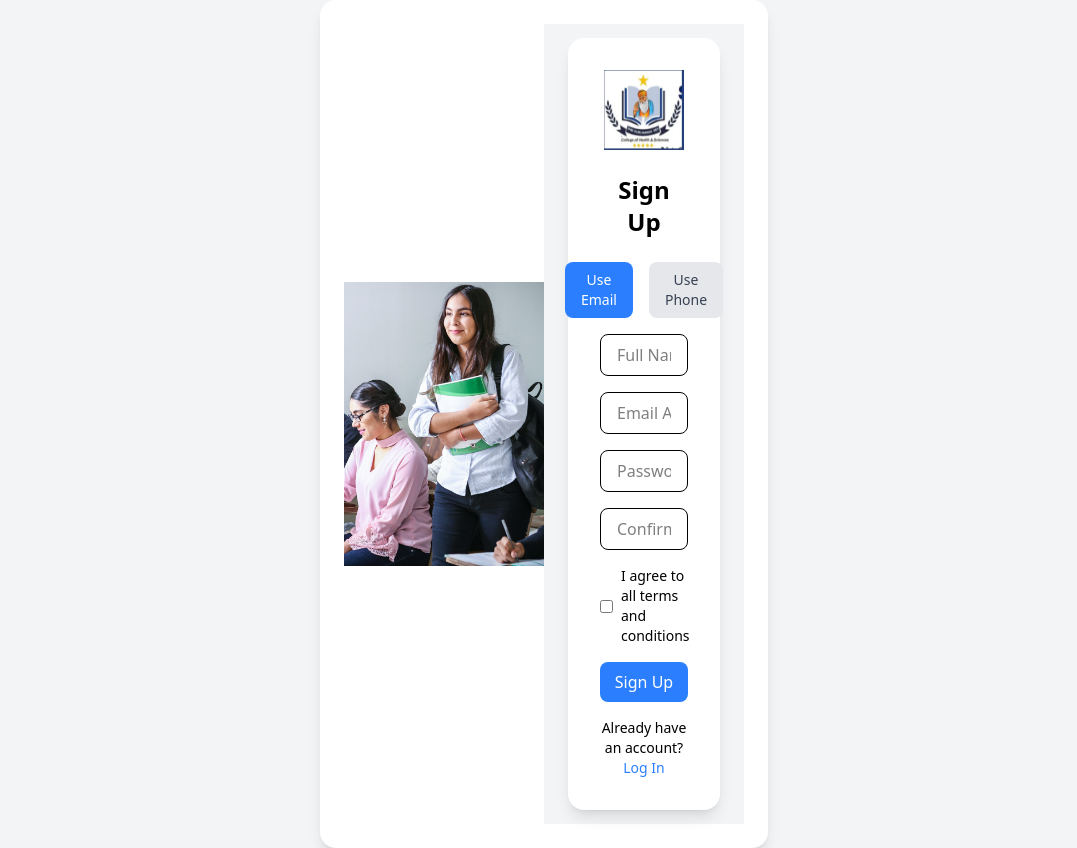
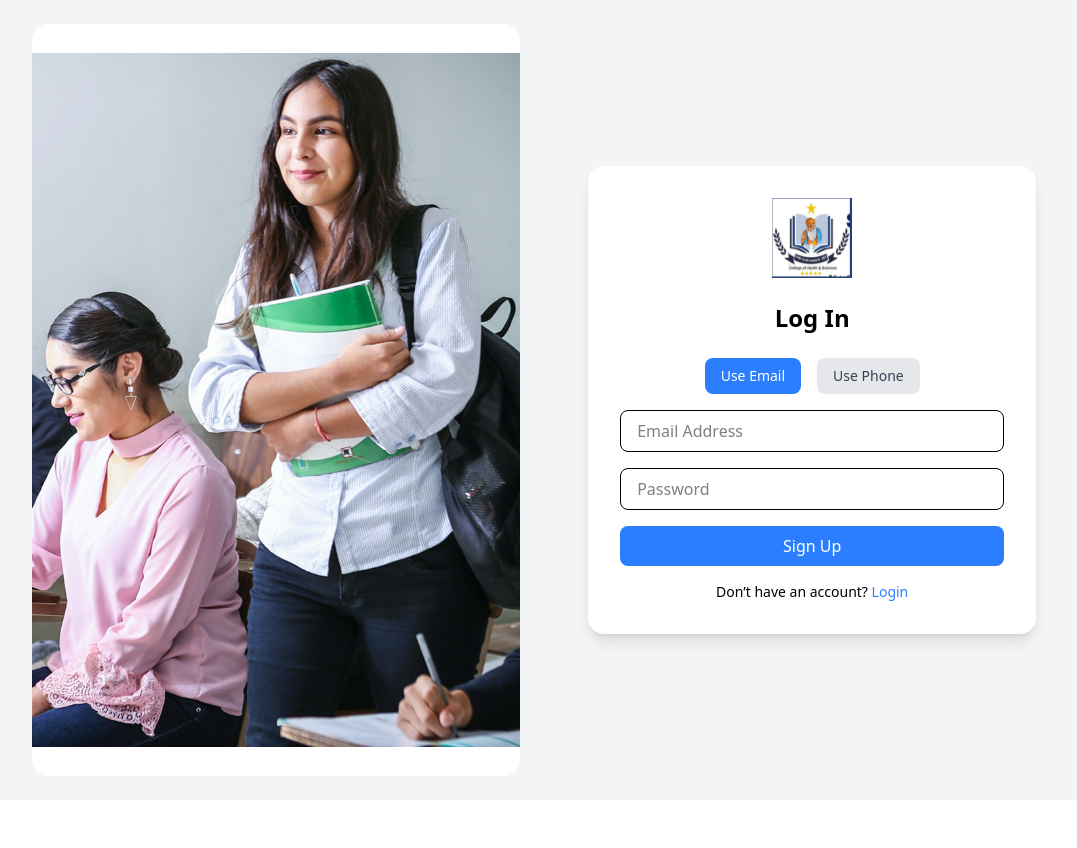
Before and after one commit to krish3239/college-frontend, a React (Vite) app in the folder college/: page /register in a window 1280 px wide. Shown: the whole page, without its empty margins (96-1173 px from the left). After the commit the page ends 800 px from the top, so only its background shows below. Built offline with nearby package versions, Linux system fonts and the light colour scheme.

Commit message:
the changes

```diff
--- a/college/src/layouts/AuthLayout.jsx
+++ b/college/src/layouts/AuthLayout.jsx
@@ -1,13 +1,10 @@
-import { Outlet, Link } from "react-router-dom";
+import { Outlet } from "react-router-dom";
 
 export default function AuthLayout() {
   return (
     <div className="flex min-h-screen items-center justify-center bg-gray-100">
-      <div className="w-full max-w-md bg-white rounded-2xl shadow-lg p-6">
-
-        {/* Where child routes (login/register) will render */}
-        <Outlet />
-      </div>
+      {/* Auth Pages will render here */}
+      <Outlet />
     </div>
   );
 }
--- a/college/src/pages/auth/Login.jsx
+++ b/college/src/pages/auth/Login.jsx
@@ -18,18 +18,18 @@ function Login() {
   };
 
   return (
-    <div className="flex h-screen bg-gray-100">
+    <div className="flex items-center justify-center">
       {/* Left side image */}
-      <div className="hidden md:flex w-1/2 items-center justify-center bg-white">
+     <div className="hidden md:flex w-1/2 p-6 h-screen items-center justify-center">
         <img
           src={myPhoto}
           alt="Students"
-          className="h-full w-full object-contain object-center bg-white"
+          className=" object-contain object-center bg-white rounded-2xl h-full"
         />
       </div>
 
       {/* Right side form */}
-      <div className="flex w-full md:w-1/2 items-center justify-center p-6">
+      <div className="flex w-full md:w-1/2 h-screen items-center justify-center p-6">
         <div className="w-full max-w-md bg-white p-8 rounded-2xl shadow-lg">
           <div className="flex justify-center mb-6">
             <img src={logo} alt="Logo" className="w-20 h-20" />
@@ -126,7 +126,7 @@ function Login() {
           {/* Don’t have account option */}
           <p className="mt-4 text-center text-sm">
             Don’t have an account?{" "}
-            <Link to="/" className="text-blue-500 hover:underline">
+            <Link to="/register" className="text-blue-500 hover:underline">
               Sign Up
             </Link>
           </p>
--- a/college/src/pages/auth/Register.jsx
+++ b/college/src/pages/auth/Register.jsx
@@ -5,48 +5,45 @@ import { useState } from "react";
 import { useForm } from "react-hook-form";
 
 function Register() {
-  const [signupMethod, setSignupMethod] = useState("email");
+  const [loginMethod, setLoginMethod] = useState("email");
 
   const {
     register,
     handleSubmit,
-    watch,
     formState: { errors },
   } = useForm();
 
   const onSubmit = (data) => {
-    console.log("Signup form submitted:", data);
+    console.log("Login form submitted:", data);
   };
 
-  const password = watch("password"); // watch the password field
-
   return (
-    <div className="flex h-screen bg-gray-100">
+    <div className="flex items-center justify-center">
       {/* Left side image */}
-      <div className="hidden md:flex w-1/2 items-center justify-center bg-white">
+     <div className="hidden md:flex w-1/2 p-6 h-screen items-center justify-center">
         <img
           src={myPhoto}
           alt="Students"
-          className="h-full w-full object-contain object-center bg-white"
+          className=" object-contain object-center bg-white rounded-2xl h-full"
         />
       </div>
 
       {/* Right side form */}
-      <div className="flex w-full md:w-1/2 items-center justify-center p-6">
+      <div className="flex w-full md:w-1/2 h-screen items-center justify-center p-6">
         <div className="w-full max-w-md bg-white p-8 rounded-2xl shadow-lg">
           <div className="flex justify-center mb-6">
             <img src={logo} alt="Logo" className="w-20 h-20" />
           </div>
 
-          <h2 className="text-2xl font-bold text-center mb-6">Sign Up</h2>
+          <h2 className="text-2xl font-bold text-center mb-6">Log In</h2>
 
-          {/* Toggle Email / Phone */}
+          {/* Toggle between Email & Phone */}
           <div className="flex justify-center mb-4 space-x-4">
             <button
               type="button"
-              onClick={() => setSignupMethod("email")}
+              onClick={() => setLoginMethod("email")}
               className={`px-4 py-2 rounded-lg text-sm font-medium ${
-                signupMethod === "email"
+                loginMethod === "email"
                   ? "bg-blue-500 text-white"
                   : "bg-gray-200 text-gray-700"
               }`}
@@ -55,9 +52,9 @@ function Register() {
             </button>
             <button
               type="button"
-              onClick={() => setSignupMethod("phone")}
+              onClick={() => setLoginMethod("phone")}
               className={`px-4 py-2 rounded-lg text-sm font-medium ${
-                signupMethod === "phone"
+                loginMethod === "phone"
                   ? "bg-blue-500 text-white"
                   : "bg-gray-200 text-gray-700"
               }`}
@@ -67,19 +64,8 @@ function Register() {
           </div>
 
           <form onSubmit={handleSubmit(onSubmit)} className="space-y-4">
-            {/* Full Name */}
-            <input
-              type="text"
-              placeholder="Full Name"
-              {...register("fullName", { required: "Full name is required" })}
-              className="w-full px-4 py-2 border rounded-lg"
-            />
-            {errors.fullName && (
-              <p className="text-red-500 text-sm">{errors.fullName.message}</p>
-            )}
-
             {/* Email or Phone */}
-            {signupMethod === "email" ? (
+            {loginMethod === "email" ? (
               <>
                 <input
                   type="email"
@@ -121,43 +107,12 @@ function Register() {
             <input
               type="password"
               placeholder="Password"
-              {...register("password", {
-                required: "Password is required",
-                minLength: {
-                  value: 6,
-                  message: "Password must be at least 6 characters",
-                },
-              })}
+              {...register("password", { required: "Password is required" })}
               className="w-full px-4 py-2 border rounded-lg"
             />
             {errors.password && (
               <p className="text-red-500 text-sm">{errors.password.message}</p>
             )}
-
-            {/* Confirm Password */}
-            <input
-              type="password"
-              placeholder="Confirm Password"
-              {...register("confirmPassword", {
-                required: "Please confirm your password",
-                validate: (value) =>
-                  value === password || "Passwords do not match",
-              })}
-              className="w-full px-4 py-2 border rounded-lg"
-            />
-            {errors.confirmPassword && (
-              <p className="text-red-500 text-sm">
-                {errors.confirmPassword.message}
-              </p>
-            )}
-
-            {/* Terms */}
-            <div className="flex items-center">
-              <input type="checkbox" id="terms" className="mr-2" />
-              <label htmlFor="terms" className="text-sm">
-                I agree to all terms and conditions
-              </label>
-            </div>
 
             {/* Submit */}
             <button
@@ -168,11 +123,11 @@ function Register() {
             </button>
           </form>
 
-          {/* Already have account */}
+          {/* Don’t have account option */}
           <p className="mt-4 text-center text-sm">
-            Already have an account?{" "}
+            Don’t have an account?{" "}
             <Link to="/login" className="text-blue-500 hover:underline">
-              Log In
+              Login
             </Link>
           </p>
         </div>
--- a/college/src/pages/dashboard/Dashboard.jsx
+++ b/college/src/pages/dashboard/Dashboard.jsx
@@ -0,0 +1,11 @@
+import React from 'react'
+
+const Dashboard = () => {
+  return (
+    <div>
+
+    </div>
+  )
+}
+
+export default Dashboard
--- a/college/src/pages/dashboard/Result.jsx
+++ b/college/src/pages/dashboard/Result.jsx
@@ -0,0 +1,11 @@
+import React from 'react'
+
+const Result = () => {
+  return (
+    <div>
+
+    </div>
+  )
+}
+
+export default Result
--- a/college/src/pages/dashboard/University.jsx
+++ b/college/src/pages/dashboard/University.jsx
@@ -0,0 +1,11 @@
+import React from 'react'
+
+const University = () => {
+  return (
+    <div>
+
+    </div>
+  )
+}
+
+export default University
```
